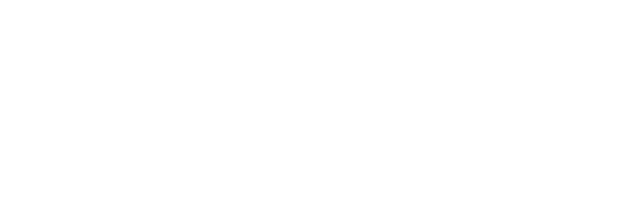
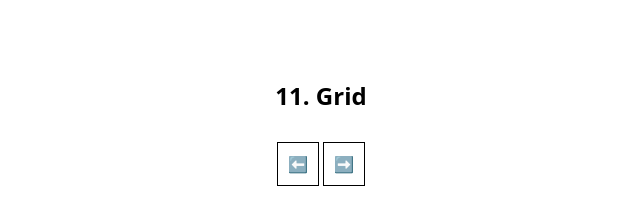
Before and after one commit to Rahullkumr/Tailwind-practice, a plain HTML site: page Fundamentals/11. Grid/index.html in a window 1280 px wide. Shown: the whole page, without its empty margins (319-959 px from the left). Drawn offline with nearby package versions, Linux system fonts and the light colour scheme.

Commit message:
update: add navigation links

```diff
--- a/Fundamentals/11. Grid/index.html
+++ b/Fundamentals/11. Grid/index.html
@@ -7,7 +7,18 @@
     <script src="https://cdn.tailwindcss.com"></script>
     <title>Grid</title>
   </head>
-  <body class="p-10">
+  <body class="p-20">
+
+    <h1 class="text-center font-bold text-2xl mb-5">11. Grid</h1>
     <!-- https://tailwindcss.com/docs/grid-template-rows -->
+
+
+
+     <!-- Navigation -->
+
+     <div style="text-align: center; border: none;" class="mt-10">
+      <a href="../10. Flexbox/index.html" style="border: 1px solid;padding: 10px;">⬅️</a>
+      <a href="../12. Transform Transition & Animations/index.html" style="border: 1px solid;padding: 10px;">➡️</a>
+    </div>
   </body>
 </html>
```
Also changed, not shown: Fundamentals/12. Transform Transition & Animations/index.html (+16 -6 lines).
